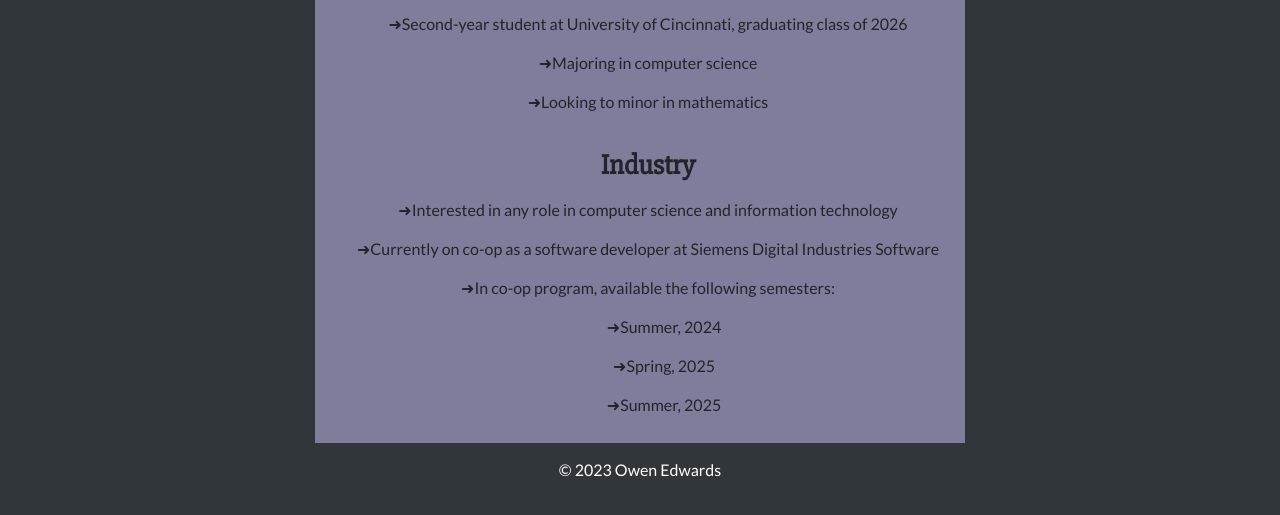
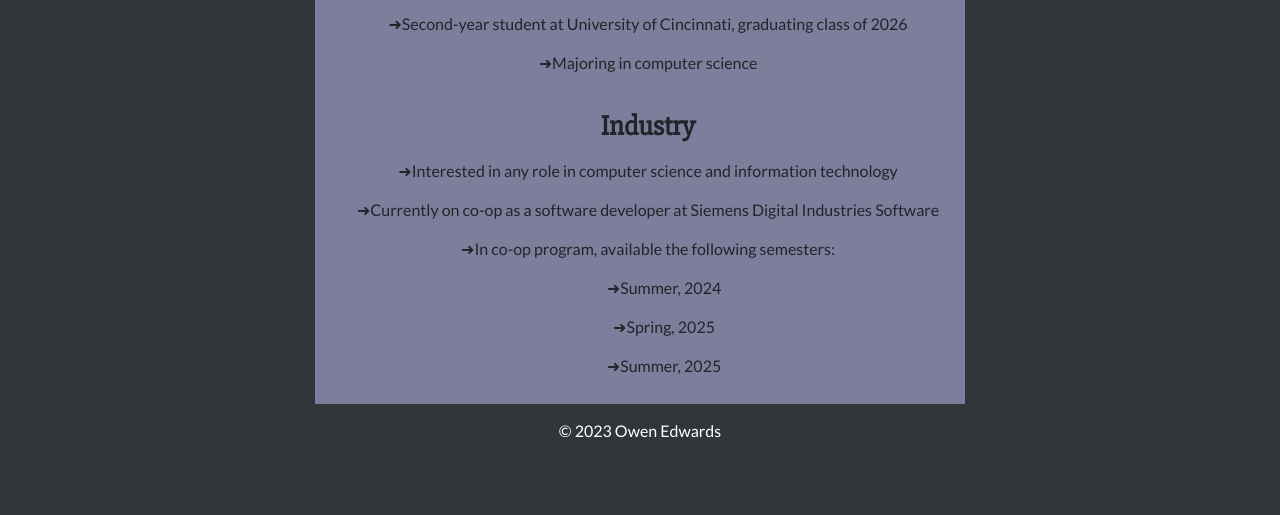
Before and after one commit to OwenAEdwards/OwenAEdwards.github.io, a plain HTML site: page index.html in a window 1280 px wide. Shown: the part 253-768 px from the top of the page. Drawn offline with nearby package versions, Linux system fonts and the light colour scheme.

Commit message:
Update index.html

```diff
--- a/index.html
+++ b/index.html
@@ -36,7 +36,6 @@
     <h3>Academics</h3>
     <li class="skill-item">Second-year student at University of Cincinnati, graduating class of 2026</li>
     <li class="skill-item">Majoring in computer science</li>
-    <li class="skill-item">Looking to minor in mathematics</li>
     <h3>Industry</h3>
     <li class="skill-item">Interested in any role in computer science and information technology</li>
     <li class="skill-item">Currently on co-op as a software developer at Siemens Digital Industries Software</li>
```
